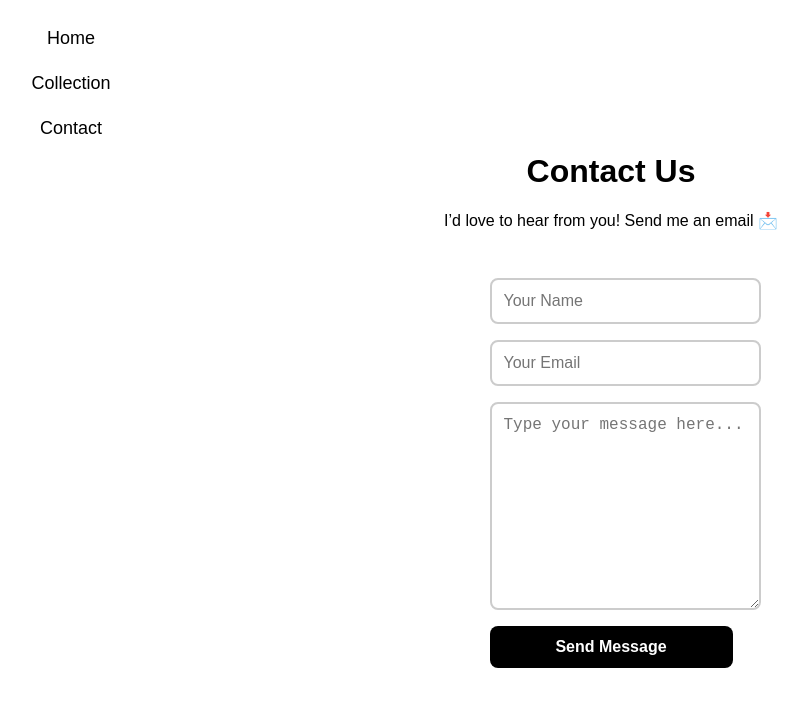
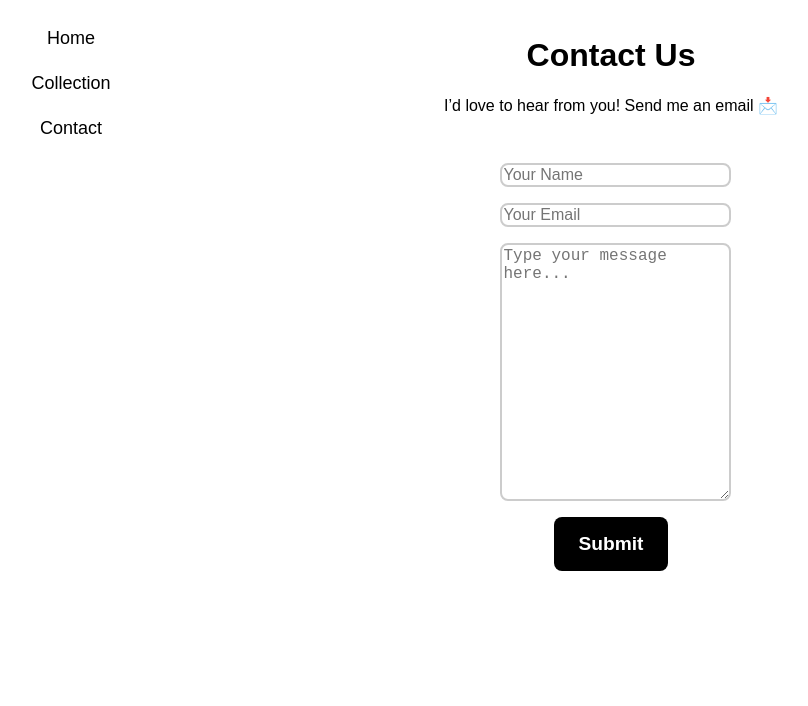
Before and after one commit to linyu3294/portfolio-react, a React (Vite) app: page /contact in a window 1280 px wide. Shown: the top 706 px of the page, without its empty margins (29-837 px from the left). Built offline with nearby package versions, Linux system fonts and the light colour scheme.

Commit message:
Adjusting style a bit more

```diff
--- a/src/components/pages/contact.page.tsx
+++ b/src/components/pages/contact.page.tsx
@@ -64,7 +64,9 @@ const Contact: React.FC = () => {
           required
         />
 
-        <button className="submit-button" type="submit">Send Message</button>
+      <div className="submit-button-container">
+        <button className="submit-button">Submit</button>
+      </div>
       </form>
     </div>
   );
--- a/src/style/styles.css
+++ b/src/style/styles.css
@@ -58,7 +58,7 @@ div.page-container {
   margin-left: 200px;
   display: flex;
   flex-direction: column;
-  justify-content: center;
+  justify-content: center top;
   align-items: center;
   height: 100vh;
   width: calc(100% - 400px);
@@ -89,7 +89,6 @@ div.page-container {
 .contact-form input,
 .contact-form textarea {
   width: 100%;
-  padding: 0.75rem;
   font-size: 1rem;
   border: 2px solid #ccc;
   border-radius: 8px;
@@ -104,22 +103,30 @@ div.page-container {
 
 .contact-form textarea {
   resize: vertical;
-  min-height: 150px;
+  min-height: 250px;
+}
+
+.submit-button-container {
+  display: flex;
+  justify-content: center;
+  align-items: center;
+  width: 100%;
+  height: 100%;
 }
 
 .submit-button {
   background-color: #000;
   color: white;
-  font-size: 1rem;
+  font-size: 1.2rem; /* Increased font size */
   font-weight: bold;
-  padding: 0.75rem;
+  padding: 1rem 1.5rem; /* Increased padding */
   border: none;
   border-radius: 8px;
   cursor: pointer;
   transition: background-color 0.3s ease, transform 0.2s;
 }
 
-/* Responsive Design */
+/* Responsive Design --- This has to be at the bottom */
 @media (max-width: 768px) {
   /* Horizontal Navbar for smaller screens */
   nav.navbar-container {
```
